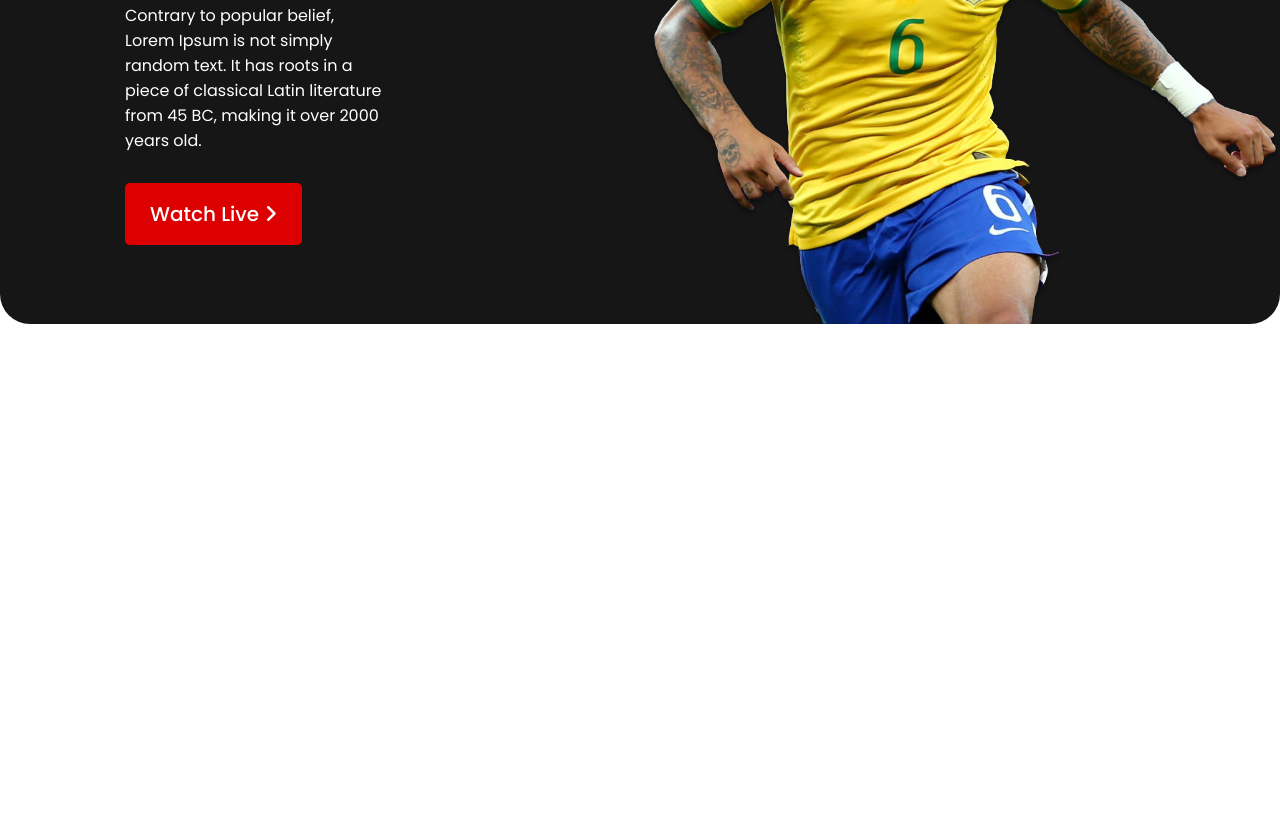
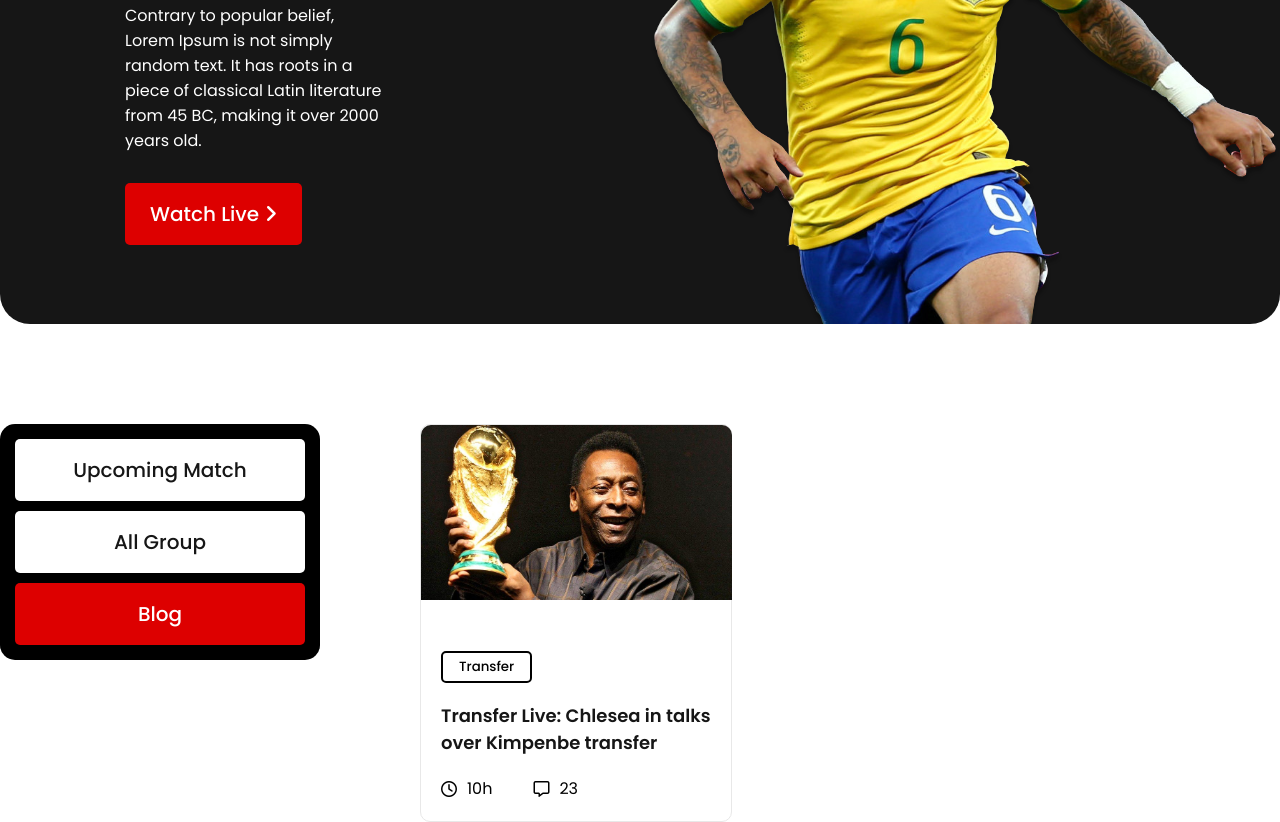
Before and after one commit to marufaakter1947/Fifa-World-Cup, a plain HTML site: page Fifa World Cup/index.html in a window 1280 px wide. Shown: the part 368-1190 px from the top of the page. Before the commit the page ends 800 px from the top, so only its background shows below. Drawn offline with Linux system fonts and the light colour scheme.

Commit message:
design a card

```diff
--- a/Fifa World Cup/index.html
+++ b/Fifa World Cup/index.html
@@ -1,32 +1,71 @@
 <!DOCTYPE html>
 <html lang="en">
   <head>
-    <meta charset="UTF-8">
-    <meta name="viewport" content="width=device-width, initial-scale=1.0">
+    <meta charset="UTF-8" />
+    <meta name="viewport" content="width=device-width, initial-scale=1.0" />
 
-    <link rel="preconnect" href="https://fonts.googleapis.com">
-<link rel="preconnect" href="https://fonts.gstatic.com" crossorigin>
-<link href="https://fonts.googleapis.com/css2?family=Poppins:ital,wght@0,100;0,200;0,300;0,400;0,500;0,600;0,700;0,800;0,900;1,100;1,200;1,300;1,400;1,500;1,600;1,700;1,800;1,900&display=swap" rel="stylesheet">
+    <link rel="preconnect" href="https://fonts.googleapis.com" />
+    <link rel="preconnect" href="https://fonts.gstatic.com" crossorigin />
+    <link
+      href="https://fonts.googleapis.com/css2?family=Poppins:ital,wght@0,100;0,200;0,300;0,400;0,500;0,600;0,700;0,800;0,900;1,100;1,200;1,300;1,400;1,500;1,600;1,700;1,800;1,900&display=swap"
+      rel="stylesheet"
+    />
 
-
-    <link rel="stylesheet" href="https://cdnjs.cloudflare.com/ajax/libs/font-awesome/6.7.2/css/all.min.css" integrity="sha512-Evv84Mr4kqVGRNSgIGL/F/aIDqQb7xQ2vcrdIwxfjThSH8CSR7PBEakCr51Ck+w+/U6swU2Im1vVX0SVk9ABhg==" crossorigin="anonymous" referrerpolicy="no-referrer" />
-    <link rel="stylesheet" href="./style.css">
+    <link
+      rel="stylesheet"
+      href="https://cdnjs.cloudflare.com/ajax/libs/font-awesome/6.7.2/css/all.min.css"
+      integrity="sha512-Evv84Mr4kqVGRNSgIGL/F/aIDqQb7xQ2vcrdIwxfjThSH8CSR7PBEakCr51Ck+w+/U6swU2Im1vVX0SVk9ABhg=="
+      crossorigin="anonymous"
+      referrerpolicy="no-referrer"
+    />
+    <link rel="stylesheet" href="./style.css" />
     <title>Fifa world cup</title>
   </head>
   <body>
+    <!-- ---------banner-------- -->
     <header>
       <section class="banner container">
         <div class="banner-left">
-                <h2>The Greatest <br> show on the <br> earth</h2>
-                <p>Contrary to popular belief, Lorem Ipsum is not simply
-random text. It has roots in a piece of classical Latin literature from 45 BC, making it over 2000 years old.</p>
-<button class="btn">Watch Live <i class="fa-solid fa-angle-right"></i></button>
+          <h2>
+            The Greatest <br />
+            show on the <br />
+            earth
+          </h2>
+          <p>
+            Contrary to popular belief, Lorem Ipsum is not simply random text.
+            It has roots in a piece of classical Latin literature from 45 BC,
+            making it over 2000 years old.
+          </p>
+          <button class="btn">
+            Watch Live <i class="fa-solid fa-angle-right"></i>
+          </button>
         </div>
         <div class="banner-right">
-                <img src="./assets/img/banner/banner-img.png" alt="">
+          <img src="./assets/img/banner/banner-img.png" alt="" />
         </div>
       </section>
     </header>
-
+    <main>
+      <!-- -------Upcoming matches--------- -->
+      <section class="upcoming-matches container">
+        <div class="upcoming-matches-left">
+          <button class="btn">Upcoming Match</button>
+          <button class="btn">All Group</button>
+          <button class="btn">Blog</button>
+        </div>
+        <div class="upcoming-matches-right"></div>
+        <div class="card">
+            <img src="./assets/img/matches/matches_1.jpg" alt=""> <br>
+           <div class="card-body">
+             <button class="card-btn">Transfer</button>
+            <p>Transfer Live: Chlesea in talks over Kimpenbe transfer</p>
+            <div class="card-bottom">
+                <span><i class="fa-regular fa-clock"></i>  10h</span>
+                <span><i class="fa-regular fa-message"></i>  23</span>
+            </div>
+           </div>
+        </div>
+      </section>
+    </main>
   </body>
 </html>
--- a/Fifa World Cup/style.css
+++ b/Fifa World Cup/style.css
@@ -17,6 +17,7 @@
     border: none;
     color: #FFFFFF;
 }
+/* --------------banner---------- */
 .banner{
     display: flex;
     align-items: center;
@@ -42,3 +43,62 @@
 .banner-right img{
     display: block;
 }
+
+        /* -------Upcoming matches--------- */
+        .upcoming-matches{
+            display: flex;
+            gap: 50px;
+        }
+        .upcoming-matches-left{
+            background-color: black;
+            width: 25%;
+            display: flex;
+            flex-direction: column;
+            gap: 10px;
+            padding: 15px;
+            border-radius: 15px;
+            height: fit-content;
+        }
+        .upcoming-matches-left .btn:nth-child(1),
+        .upcoming-matches-left .btn:nth-child(2){
+            background-color: #FFFFFF;
+            color: #161616;
+        }
+        .card{
+            max-width: 312px;
+            border: 1px solid #E8E8E8;
+            border-radius: 10px;
+        }
+        .card-btn{
+            background-color: #FFFFFF;
+            color: black;
+            border: 2px solid black;
+            padding: 4px 16px;
+            font-weight: 500;
+            border-radius: 5px;
+            margin-top: 24px;
+            margin-bottom: 19px;
+        }
+        .card p{
+            font-size: 18px;
+            font-weight: 600;
+            color: #161616;
+            margin-bottom: 20px;
+        }
+        .card img{
+            height: 175px;
+            border-radius: 10px 10px 0 0;
+        }
+        .card-body{
+            padding: 20px;
+        }
+        .card-bottom{
+            display: flex;
+            gap: 41px;
+        }
+        .card-bottom span{
+display: flex;
+gap: 10px;
+align-items: center;
+justify-content: center;
+        }
```
Lines whose indentation alone changed are shown as unchanged.
